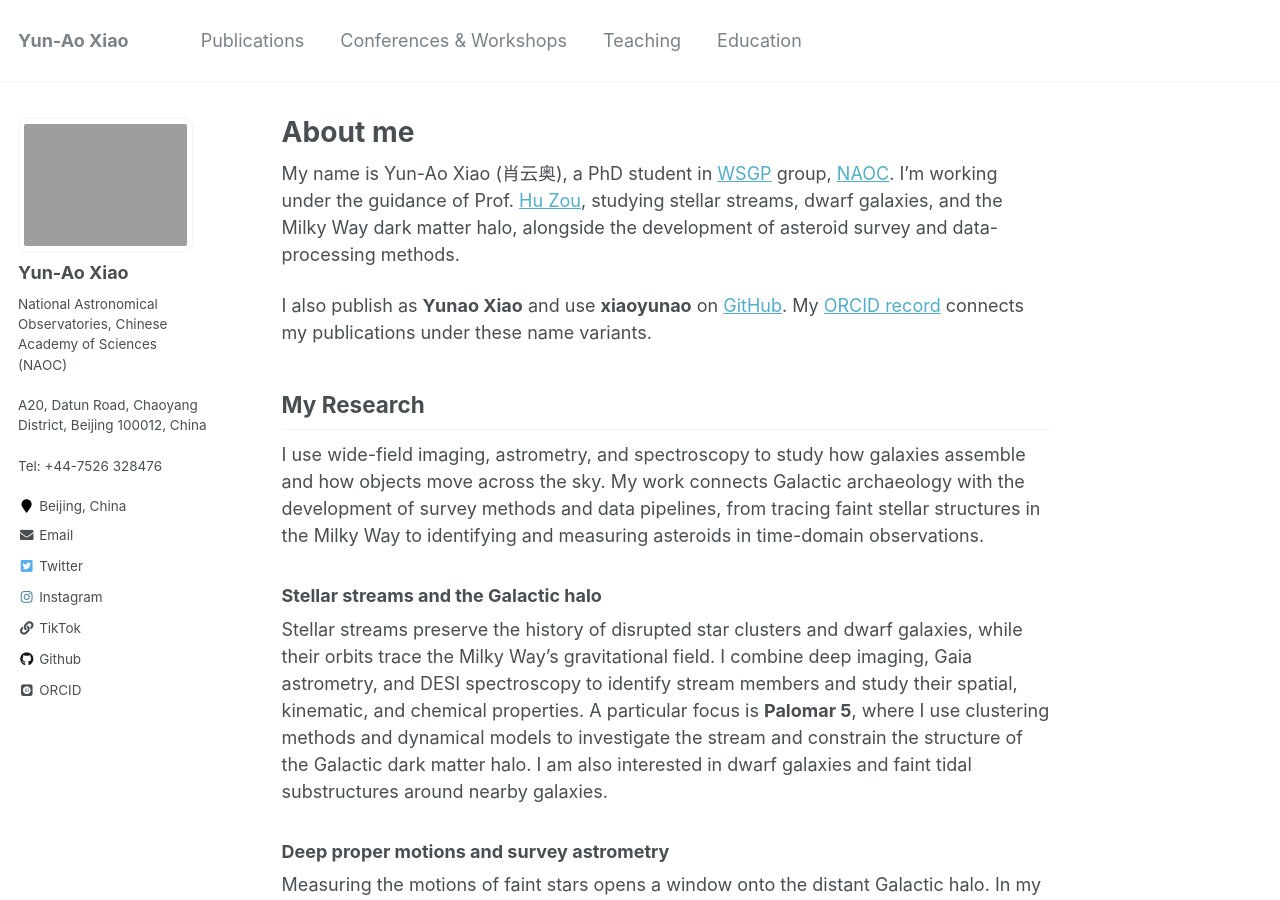
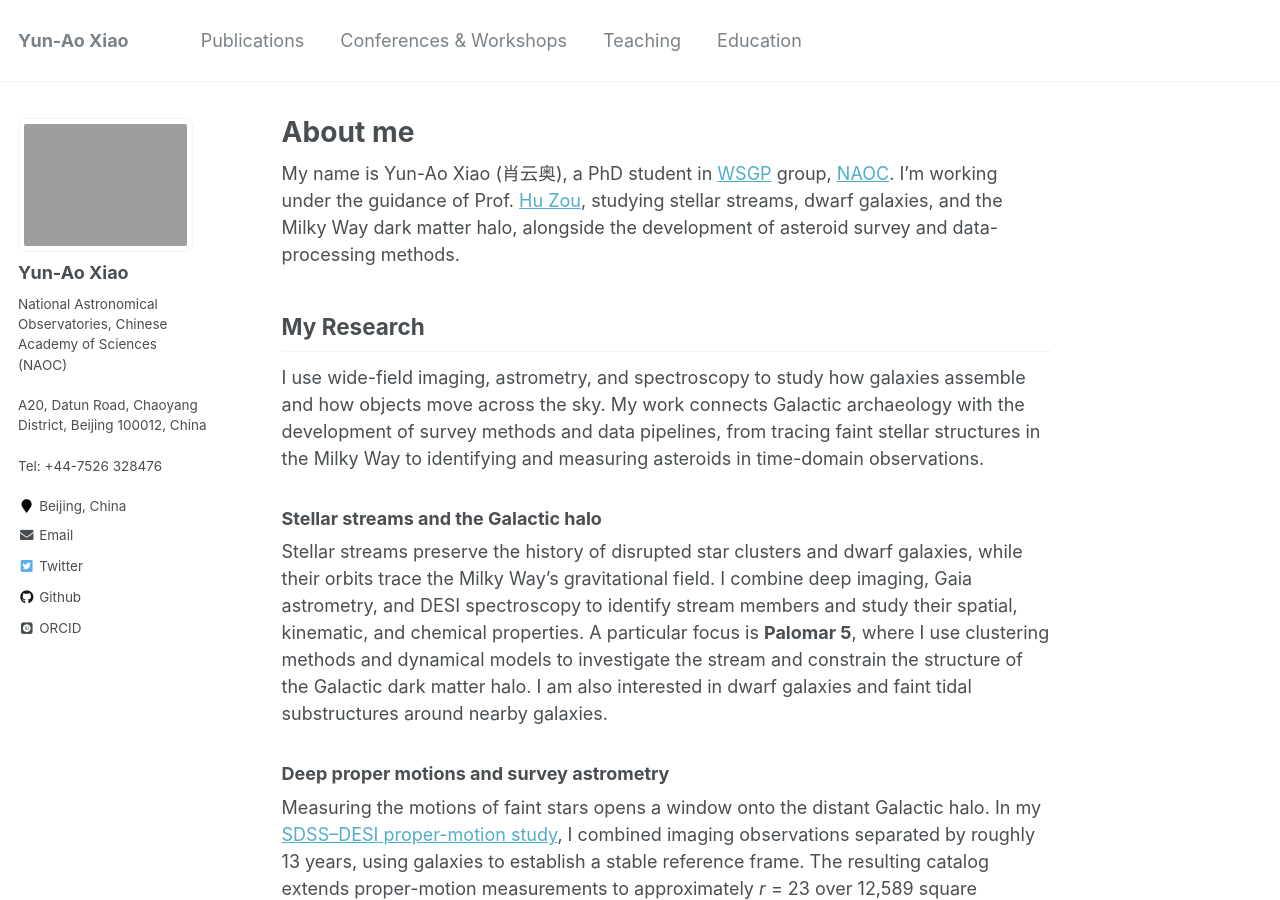
Before and after one commit to xiaoyunao/xiaoyunao.github.io, a Jekyll site: the page built from _pages/about.md, in a window 1280 px wide and 900 px high. Built offline with Jekyll 4.4.1, drawn with Linux system fonts in a browser that asks for light colours; some web fonts are replaced.

```diff
--- a/_config.yml
+++ b/_config.yml
@@ -70,12 +70,10 @@ og_image                 : "cartoon_selfie.png"
 social:
   type                   : Person
   name                   : "Yun-Ao Xiao"
-  alternate_names        : ["肖云奥", "Yunao Xiao", "xiaoyunao", "yunaoxiao1007"]
+  alternate_names        : ["肖云奥", "Yunao Xiao", "xiaoyunao"]
   links:
     - https://orcid.org/0009-0004-2243-8289
     - https://github.com/xiaoyunao
-    - https://www.instagram.com/xiaoyunao/
-    - https://www.tiktok.com/@yunaoxiao1007
 
 
 # Analytics
@@ -110,8 +108,7 @@ author:
   github           : "xiaoyunao"
   google_plus      :
   keybase          :
-  instagram        : "xiaoyunao"
-  tiktok           : "yunaoxiao1007"
+  instagram        :
   impactstory      : #"https://profiles.impactstory.org/u/xxxx-xxxx-xxxx-xxxx"
   lastfm           :
   linkedin         :
--- a/_includes/author-profile.html
+++ b/_includes/author-profile.html
@@ -57,9 +57,6 @@
       {% endif %}
       {% if author.instagram %}
         <li><a href="https://instagram.com/{{ author.instagram }}"><i class="fab fa-fw fa-instagram" aria-hidden="true"></i> Instagram</a></li>
-      {% endif %}
-      {% if author.tiktok %}
-        <li><a href="https://www.tiktok.com/@{{ author.tiktok }}"><i class="fas fa-fw fa-link" aria-hidden="true"></i> TikTok</a></li>
       {% endif %}
       {% if author.tumblr %}
         <li><a href="https://{{ author.tumblr }}.tumblr.com"><i class="fab fa-fw fa-tumblr-square" aria-hidden="true"></i> Tumblr</a></li>
--- a/_pages/about.md
+++ b/_pages/about.md
@@ -10,8 +10,6 @@ redirect_from:
 ---
 
 My name is Yun-Ao Xiao (肖云奥), a PhD student in [WSGP](http://groups.bao.ac.cn/wsgp/) group, [NAOC](http://www.nao.cas.cn/). I'm working under the guidance of Prof. [Hu Zou](http://www.bao.ac.cn/nrc/zg/202208/t20220830_6506002.html), studying stellar streams, dwarf galaxies, and the Milky Way dark matter halo, alongside the development of asteroid survey and data-processing methods.
-
-I also publish as **Yunao Xiao** and use **xiaoyunao** on [GitHub](https://github.com/xiaoyunao). My [ORCID record](https://orcid.org/0009-0004-2243-8289) connects my publications under these name variants.
 
 My Research
 ------
```
Also changed, not shown: PLAN.md (+5 -4 lines), WORKLOG.md (+8 -0 lines), docs/SEARCH_VISIBILITY.md (+4 -5 lines), CHANGELOG.md.
